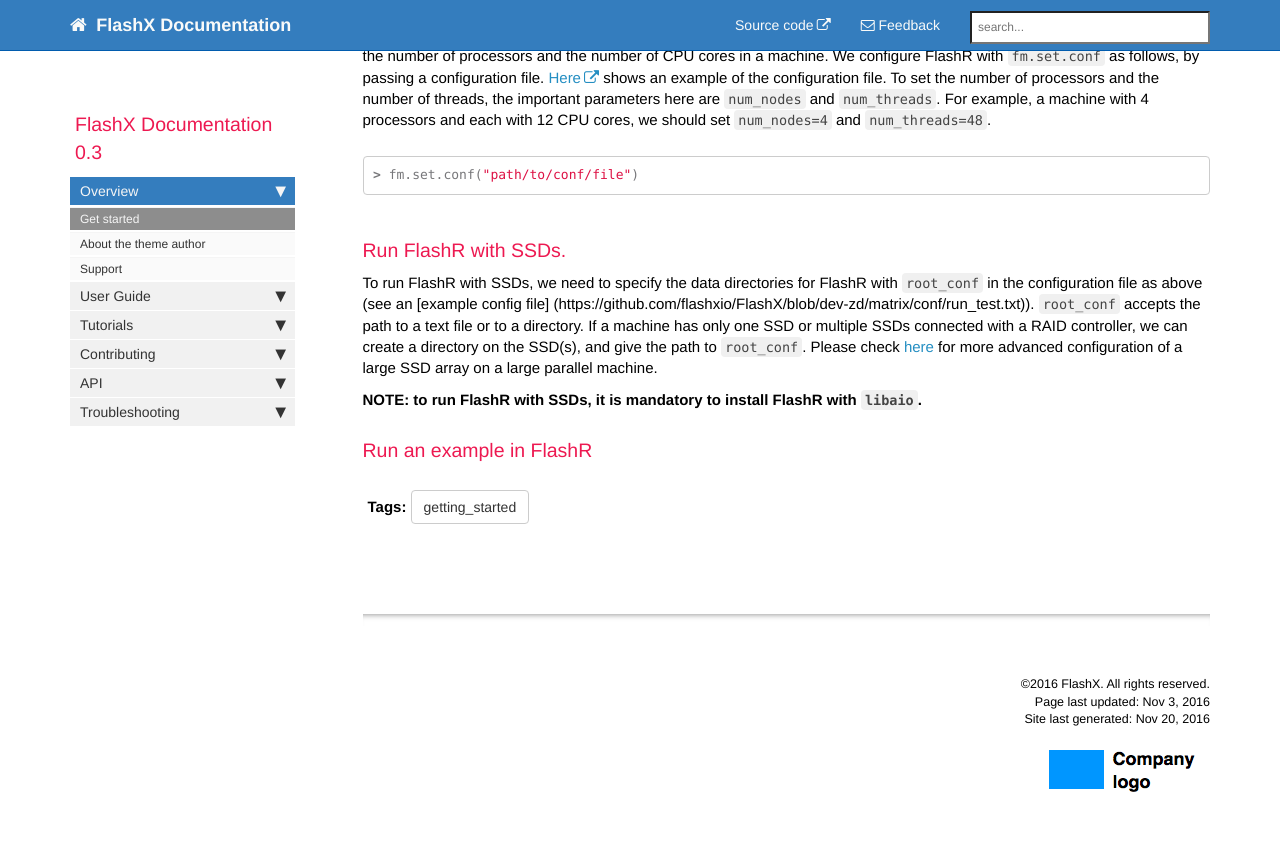
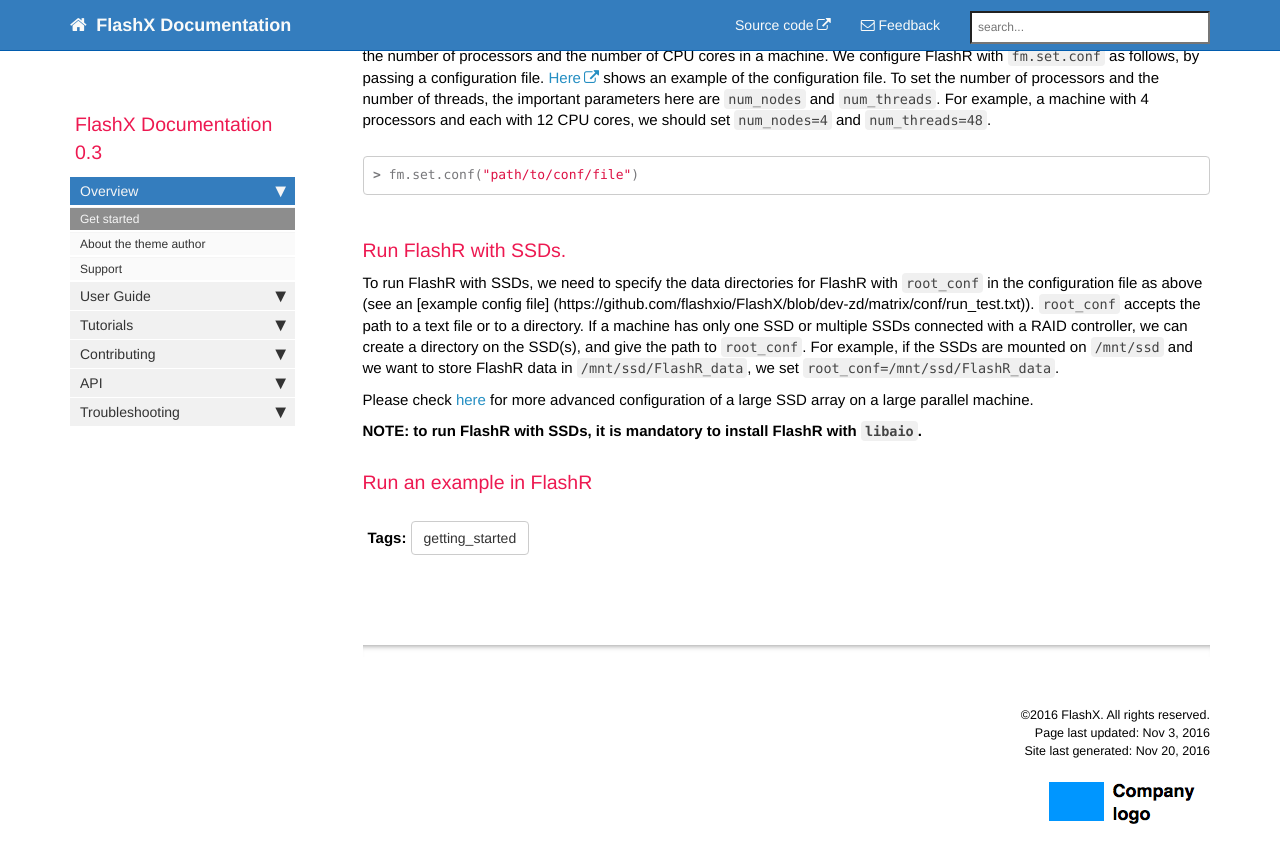
Before and after one commit to flashxio/FlashX-doc, a Jekyll site: the page built from pages/FlashX-Quick-Start-Guide.md, in a window 1280 px wide and 900 px high, scrolled down 1233 px. Shown: the top 863 px of the window. Built offline with Jekyll 4.4.1, drawn with Linux system fonts in a browser that asks for light colours; nearby versions of some CDN libraries; comment, search, counter and statistics services are not loaded.

Commit message:
Update FlashX-Quick-Start-Guide.md

```diff
--- a/pages/FlashX-Quick-Start-Guide.md
+++ b/pages/FlashX-Quick-Start-Guide.md
@@ -75,7 +75,11 @@ with `root_conf` in the configuration file as above (see an [example config file
 `root_conf` accepts the path to
 a text file or to a directory. If a machine has only one SSD or multiple SSDs
 connected with a RAID controller, we can create a directory on the SSD(s),
-and give the path to `root_conf`. Please check [here]() for more advanced configuration
+and give the path to `root_conf`. For example, if the SSDs are mounted on
+`/mnt/ssd` and we want to store FlashR data in `/mnt/ssd/FlashR_data`, we set
+`root_conf=/mnt/ssd/FlashR_data`.
+
+Please check [here]() for more advanced configuration
 of a large SSD array on a large parallel machine.
 
 **NOTE: to run FlashR with SSDs, it is mandatory to install FlashR with `libaio`.**
```
